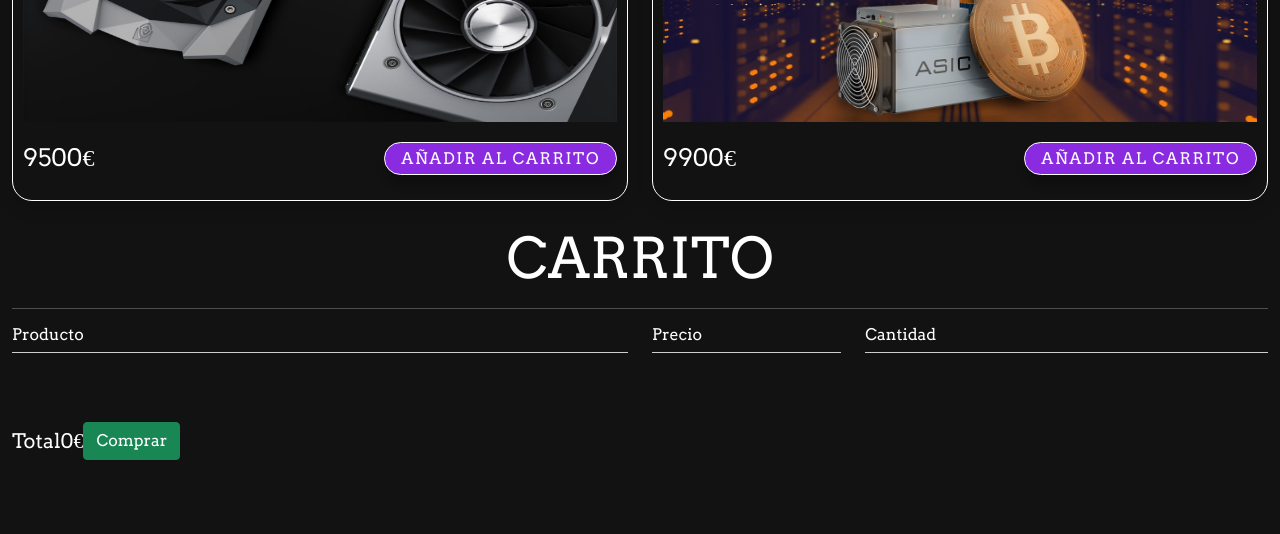
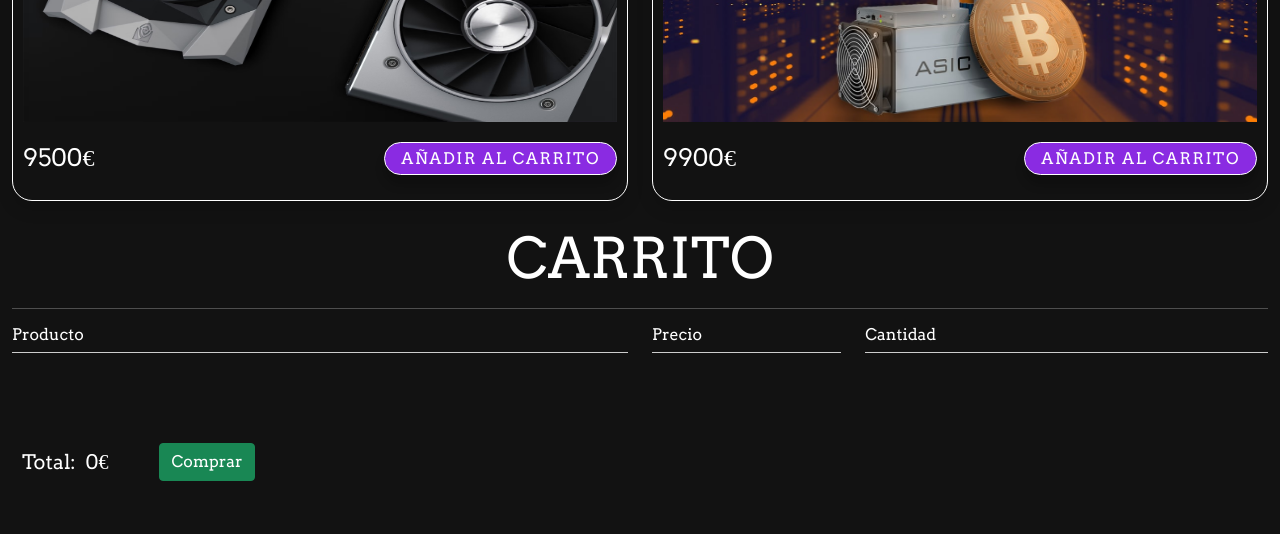
Before and after one commit to fran-dane/carrito-de-compras, a plain HTML site: page carrito.html in a window 1280 px wide. Shown: the part 1635-2169 px from the top of the page. Drawn offline with nearby package versions, Linux system fonts and the light colour scheme.

Commit message:
segundo commit

```diff
--- a/carrito.html
+++ b/carrito.html
@@ -143,8 +143,8 @@
             <div class="row">
                 <div class="col-12">
                     <div class="shopping-cart-total d-flex align-items-center">
-                        <p class="mb-0">Total</p>
-                        <p class="ml-4 mb-0 shoppingCartTotal">0€</p>
+                        <p class="total-cart">Total:</p>
+                        <p class="ml-5 mb-0 shoppingCartTotal">0€</p>
                         <div class="toast ml-auto bg-info" role="alert" aria-live="assertive" aria-atomic="true"
                             data-delay="2000">
                             <div class="toast-header">
@@ -192,7 +192,7 @@
         </div>
 
     </section>
-    <!-- END SECTION SHOPPING CART -->
+    <!-- END SECTION SHOPPING CART a -->
 
 
     <!-- START FOOTER -->
--- a/style.css
+++ b/style.css
@@ -103,7 +103,7 @@ header a:hover{
         rgba(0,0,0,0.5),
         rgba(0,0,0,0.5)
     )
-    ,url("media/a2.jpg");
+    ,url("media/banner.jpg");
     background-repeat: no-repeat;
     background-size: cover;
     background-position: center center;
@@ -824,3 +824,13 @@ footer .website-logo {
   .shopping-cart-total {
     min-height: 96px;
   }
+
+
+  .total-cart {
+    margin-bottom: 0;
+    margin: 10px;
+  }
+
+  .comprarButton {
+    margin: 50px;
+  }
```
Also changed, not shown: media/banner.jpg (added).
